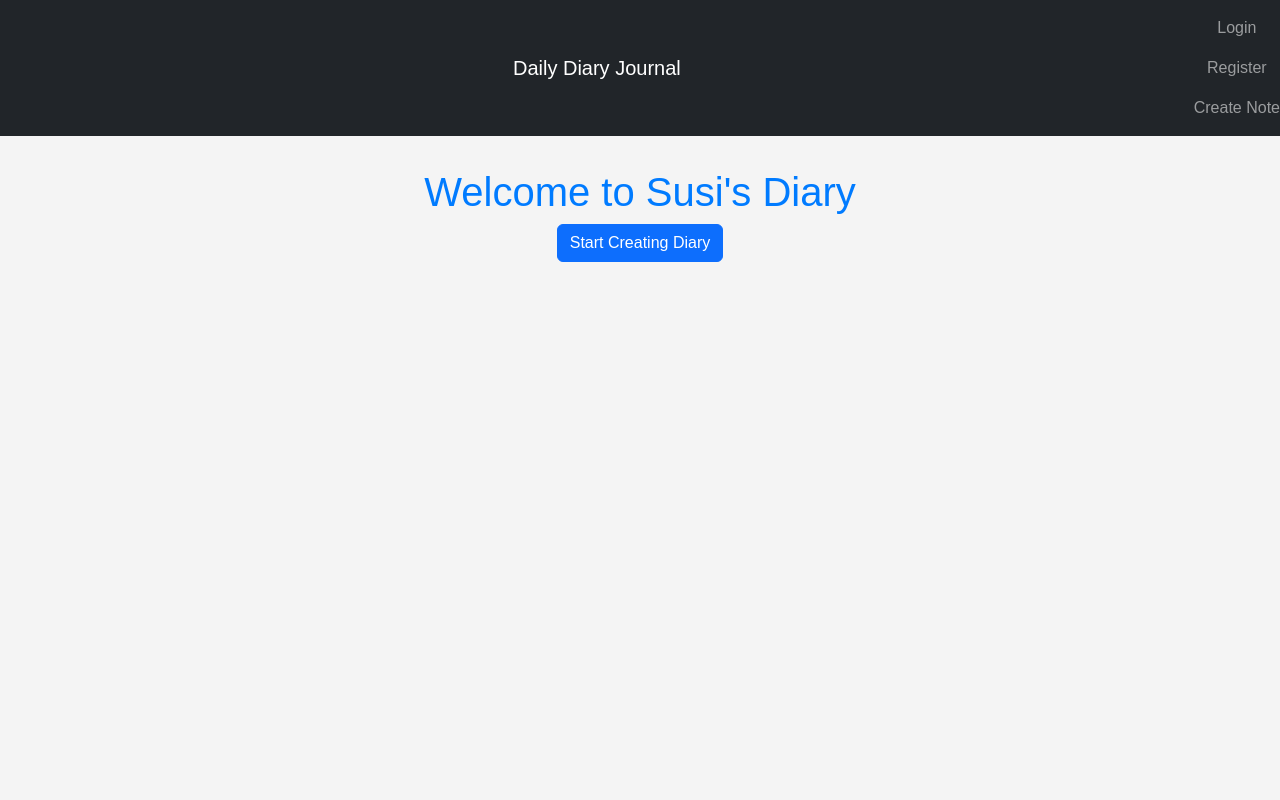
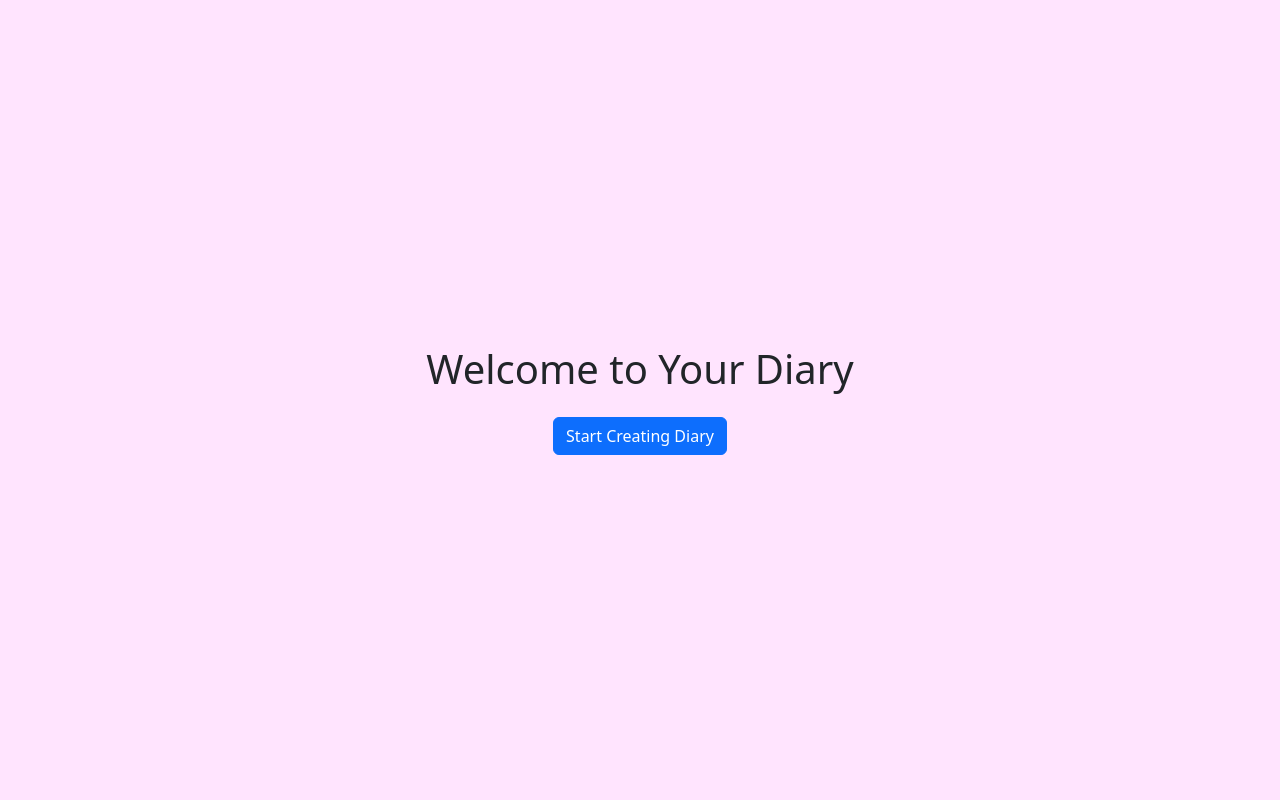
Before and after one commit to Thanutchaporn580/SusiWebsite, a Flask app: page / in a window 1280 px wide. Run offline with Flask 3, Linux system fonts and the light colour scheme; data that the repository does not hold is empty; some libraries are stand-ins or nearby versions.

Commit message:
Added text centering, changed background color, and removed headings on this page.

```diff
--- a/templates/index.html
+++ b/templates/index.html
@@ -1,8 +1,16 @@
-{% extends 'base.html' %}
-
-{% block body %}
-<div class="container text-center" style="padding-top: 2em;">
-    <h1>Welcome to Susi's Diary</h1>
-    <a class="btn btn-primary" href="{{ url_for('note') }}">Start Creating Diary</a>
-</div>
-{% endblock %}
+<!DOCTYPE html>
+<html lang="en">
+<head>
+    <meta charset="UTF-8">
+    <meta name="viewport" content="width=device-width, initial-scale=1.0">
+    <title>Daily Diary Journal</title>
+    <!-- ลิงก์ไปยัง Bootstrap CSS -->
+    <link href="https://cdn.jsdelivr.net/npm/bootstrap@5.3.3/dist/css/bootstrap.min.css" rel="stylesheet" crossorigin="anonymous">
+</head>
+<body class="d-flex justify-content-center align-items-center" style="height: 100vh; background-color: #ffe4fe;">
+    <div class="text-center">
+        <h1>Welcome to Your Diary</h1>
+        <a class="btn btn-primary mt-3" href="{{ url_for('note') }}">Start Creating Diary</a>
+    </div>
+</body>
+</html>
```
